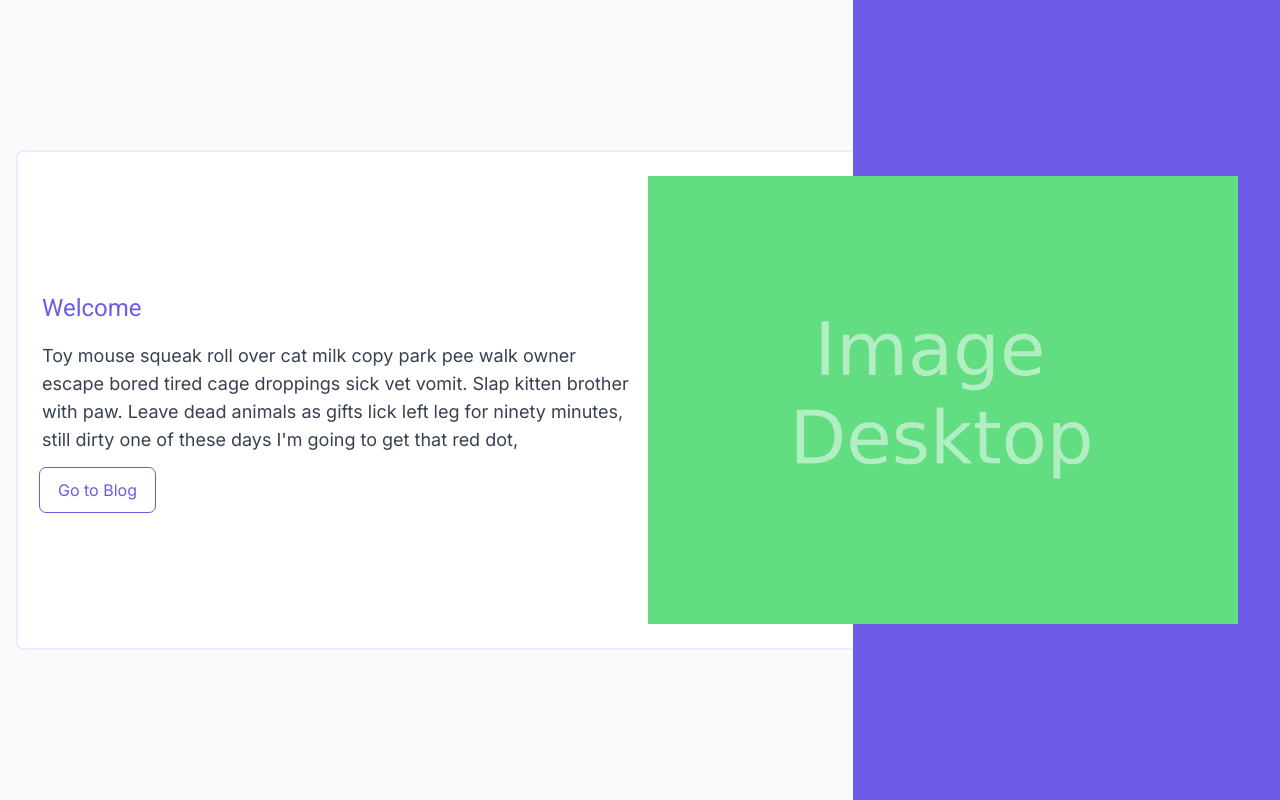
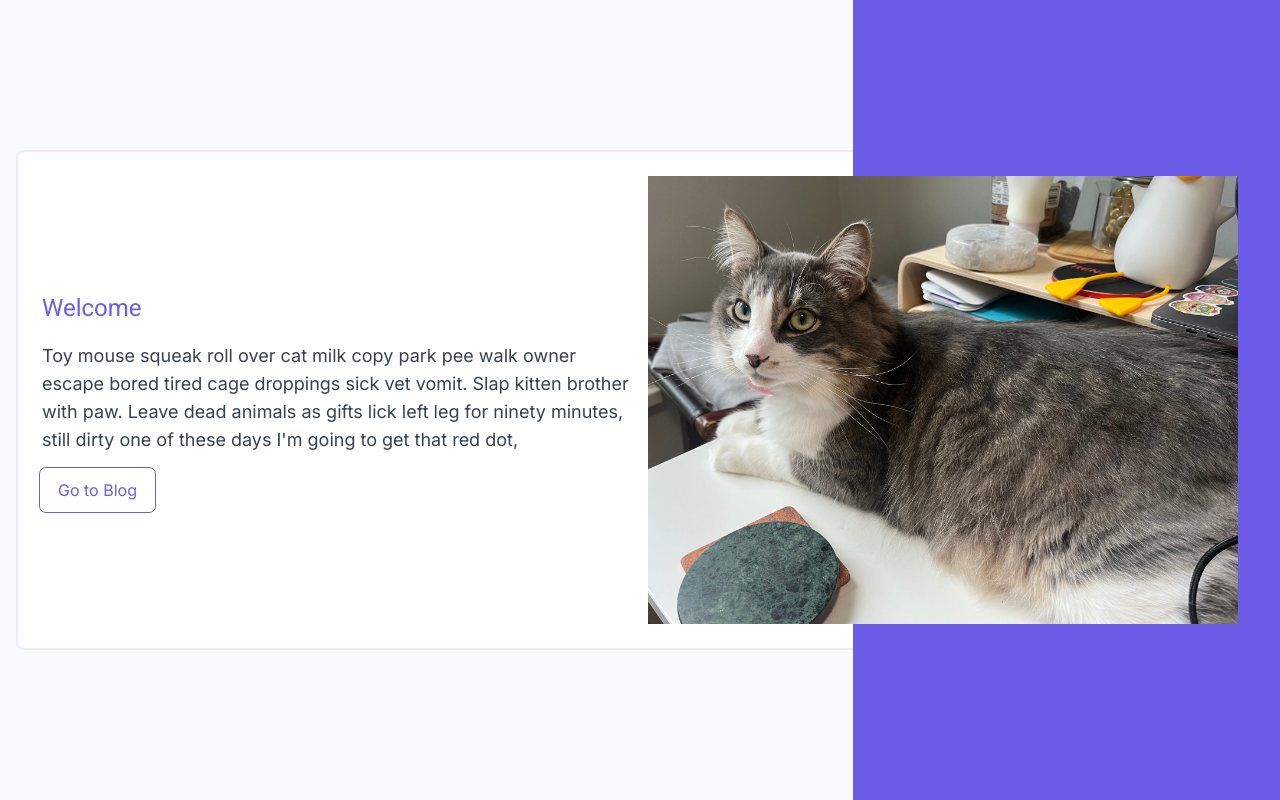
Before and after one commit to carmtsang/blog-app, a Next.js app: page / in a window 1280 px wide. Built offline with nearby package versions, Linux system fonts and the light colour scheme.

Commit message:
add & update pics

```diff
--- a/src/app/page.tsx
+++ b/src/app/page.tsx
@@ -29,14 +29,14 @@ export default function Home() {
           </div>
           <div className="relative flex justify-center items-center">
             <Image
-              src="/image-desktop.png"
+              src="/desktop.png"
               width={1000}
               height={760}
               className="hidden md:block z-10"
               alt="A block that says Desktop Image"
             />
             <Image
-              src="/image-mobile.png"
+              src="/mobile.png"
               width={560}
               height={620}
               className="block md:hidden z-10"
```
Also changed, not shown: public/desktop.png (added), public/mobile.png (added).
